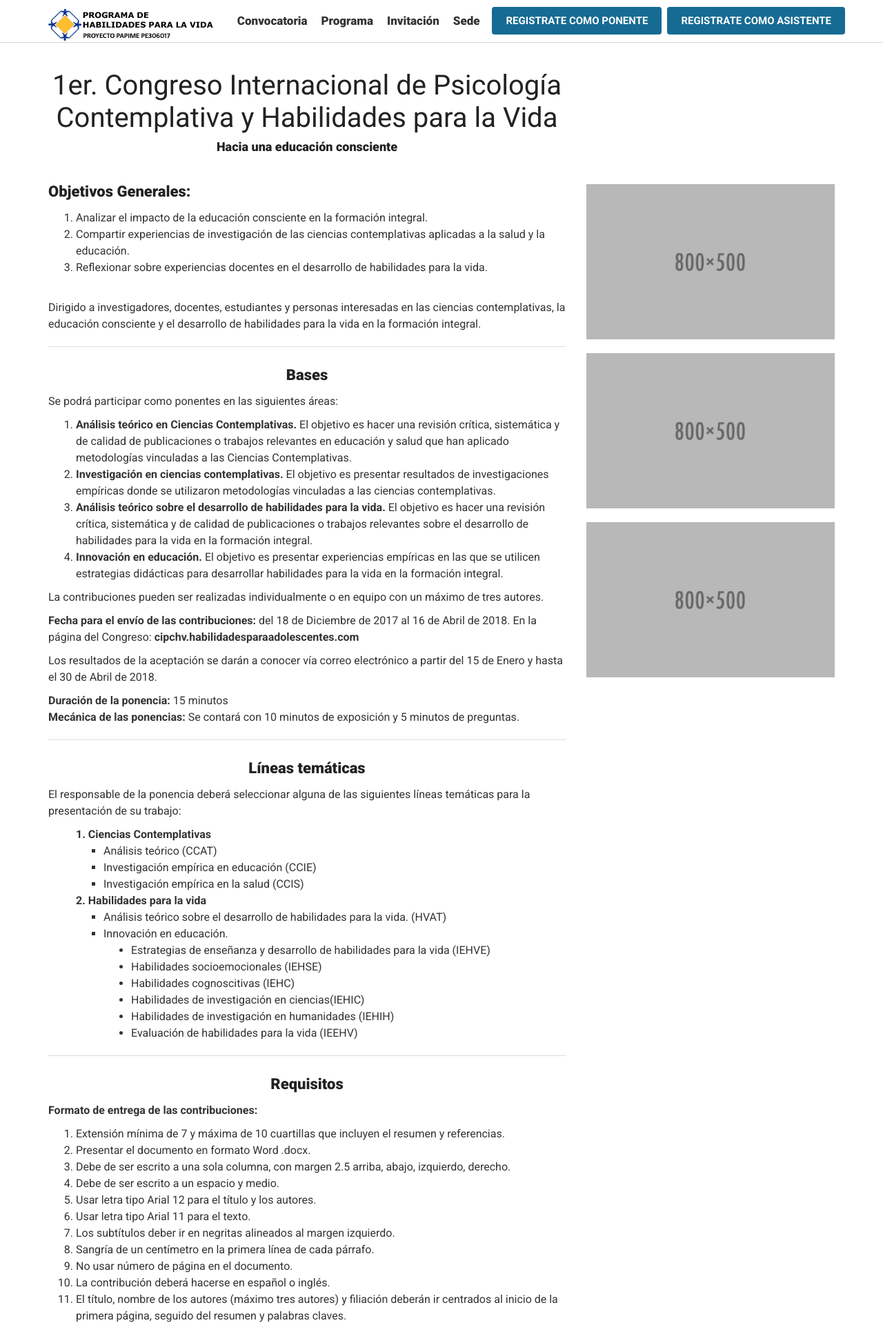
After one commit to adriansolanorobles/congreso, a Django app: page /convocatoria/ in a window 1280 px wide. The commit adds this page. Shown: the top 1921 px of the page at 69% size. Run offline with Django 3.2, Linux system fonts and the light colour scheme; some libraries are stand-ins or nearby versions.

Commit message:
primera version revisada

```diff
--- a/landing/forms.py
+++ b/landing/forms.py
@@ -19,7 +19,7 @@ class AsistentesForm( forms.ModelForm ):
 		}
 
 
-"""class PonentesForm( forms.ModelForm ):
+class PonentesForm( forms.ModelForm ):
 	class Meta:
 		model = ponentes
 		fields = ['titulo','a1_nombre', 'a1_apellido_paterno', 'a1_apellido_materno', 'a1_correo_electronico', 'a1_telefono', 'a1_institucion_de_procedencia', 'a2_nombre', 'a2_apellido_paterno', 'a2_apellido_materno', 'a3_nombre', 'a3_apellido_paterno', 'a3_apellido_materno', 'documento']
@@ -40,4 +40,3 @@ class AsistentesForm( forms.ModelForm ):
 			'documento' : forms.ClearableFileInput( attrs = {'class':'form-control', 'placeholder':'Documento'} ),
 
 		}
-		"""
--- a/landing/models.py
+++ b/landing/models.py
@@ -46,7 +46,7 @@ class ponentes(models.Model):
     a3_nombre = models.CharField(max_length=255)
     a3_apellido_paterno = models.CharField(max_length=255)
     a3_apellido_materno = models.CharField(max_length=255)
-    documentos = models.FileField(upload_to=content_file_name, null=True,blank=True)
+    documento = models.FileField(upload_to=content_file_name, null=True,blank=True)
 
     class Meta:
         ordering = ('titulo',)
--- a/landing/urls.py
+++ b/landing/urls.py
@@ -1,11 +1,12 @@
 from django.conf.urls import url, include
 
-from .views import index, acerca_de, asistentes_new#, ponentes_new
+from .views import index, convocatoria, asistentes_new, asistentes_create#, ponentes_new
 
 urlpatterns = [
 	url(r'^$', index, name='index'),
-	url(r'^acerca_de/$', acerca_de, name='acerca_de'),
+	url(r'^convocatoria/$', convocatoria, name='convocatoria'),
 	url(r'^asistentes_new/$', asistentes_new,name="asistentes_new"),
+	url(r'^asistentes/create/$', asistentes_create, name="asistentes_create"),
 #	url(r'^ponentes_new/$', ponentes_new,name="ponentes_new"),
 
 
--- a/landing/views.py
+++ b/landing/views.py
@@ -1,11 +1,13 @@
-from django.shortcuts import render
+from django.shortcuts import render,redirect,  get_object_or_404
+from django.http import HttpResponse, JsonResponse, HttpResponseRedirect
+
 from .forms import AsistentesForm
 # Create your views here.
 def index(request):
 	return render(request, 'landing/index.html')
 
-def acerca_de(request):
-	return render(request, 'landing/acerca_de.html')
+def convocatoria(request):
+	return render(request, 'landing/convocatoria.html')
 """
 def ponentes_new(request):
 	form = PonenteForm(request.POST or None)
@@ -14,3 +16,12 @@ def ponentes_new(request):
 def asistentes_new(request):
 	form = AsistentesForm(request.POST or None)
 	return render(request, 'landing/asistentes_new.html', {'form':form})
+
+def asistentes_create(request):
+
+	form = AsistentesForm(request.POST, request.FILES)
+	if request.method == 'POST':
+		if form.is_valid():
+			asistentes = form.save()
+
+	return redirect("landing:index")
--- a/templates/base.html
+++ b/templates/base.html
@@ -108,14 +108,14 @@
 						<nav id="navigation-menu" class="collapse navbar-collapse">
 							<ul class="nav navbar-nav navbar-right">
 
-								<li><a href="{% url 'landing:acerca_de'%}">Acerca de</a></li>
-								<li><a href="#schedule">Programa</a></li>
-								<li><a href="#speakers">Ponentes</a></li>
+								<li><a href="{% url 'landing:convocatoria'%}">Convocatoria</a></li>
+								<li><a href="">Programa</a></li>
+								<li><a href="">Invitación</a></li>
 
 
-								<li><a href="#contacts">Sede</a></li>
-								<li><a class="register-btn" href="">Regitrate como ponente</a></li>
-								<li><a class="register-btn" href="{% url 'landing:asistentes_new'%}">Regitrate como asistente</a></li>
+								<li><a href="">Sede</a></li>
+								<li><a class="register-btn" href="">Registrate como ponente</a></li>
+								<li><a class="register-btn" href="{% url 'landing:asistentes_new'%}">Registrate como asistente</a></li>
 
 							</ul>
 						</nav>  <!-- End Navigation Menu -->
@@ -141,13 +141,16 @@
 
 
 							<!-- Title -->
-							<h3 class="h3-thin">Patrocinadores</h3>
-							<!--p class="p-lg">Siéntase libre de comunicarse con nosotros a través de nuestras redes sociales</p-->
+							<h3 class="h3-thin">Unete a nuestra comunidad</h3>
+							<p class="p-lg">Siéntase libre de comunicarse con nosotros a través de nuestras redes sociales</p>
 
 							<!-- Social Links -->
 							<div id="footer-socials">
-								<img src="{% static 'images/logos_patrosinadores.png'%}">
 
+								<ul class="footer-icons clearfix">
+									<li><a class="foo-social ico-facebook" href="#"><i class="fa fa-facebook" aria-hidden="true"></i></a></li>
+									<li><a class="foo-social ico-twitter" href="mailto:cipchv@gmail.com"><i class="fa fa-envelope" aria-hidden="true"></i></a></li>
+								</ul>
 
 							</div>
 
--- a/templates/landing/asistentes_new.html
+++ b/templates/landing/asistentes_new.html
@@ -18,7 +18,8 @@
 						</div>
 					</div>
 
-					<form action="">
+					<form action="{%url 'landing:asistentes_create'%}" method="POST">
+						{% csrf_token %}
 					<div class="row">
 
  						<div class="col-sm-6">
--- /dev/null
+++ b/templates/landing/convocatoria.html
@@ -0,0 +1,519 @@
+
+{% extends 'base.html' %}
+{% load staticfiles %}
+
+{%block content%}
+
+<section id="about" class="wide-50 about-section division">
+				<div class="container">
+
+
+					<!-- ABOUT TTITLE -->
+					<div class="row m-bottom-30">
+						<div class="col-md-8 about-title">
+
+							<!-- Title -->
+
+
+							<h3 class="h3-thin text-center">
+								1er. Congreso Internacional de Psicología Contemplativa y Habilidades para la Vida
+
+							</h3>
+							<h4 class="h4-thin text-center">Hacia una educación consciente</h4>
+
+
+
+						</div>
+					</div>
+
+
+					<div class="row">
+
+						<div
+						<!-- ABOUT TEXT -->
+						<div class="col-md-12 col-lg-8 about-txt m-bottom-50">
+
+
+							<!-- TEXT BLOCK #1 -->
+							<div class="about-txt-block p-bottom-10 m-bottom-30 b-bottom">
+
+								<!-- Title -->
+								<h4 class="h4-lg">Objetivos Generales:</h4>
+
+
+
+								<ol>
+									<li>
+										Analizar el impacto de la educación consciente en la formación integral.
+									</li>
+									<li>
+										Compartir experiencias de investigación de las ciencias contemplativas aplicadas a la salud y la educación.
+									</li>
+									<li>
+										Reflexionar sobre experiencias docentes en el desarrollo de habilidades para la vida.
+									</li>
+
+								</ol>
+								<br>
+								<p>
+									Dirigido a investigadores, docentes, estudiantes y personas interesadas en las ciencias contemplativas, la educación consciente y el desarrollo de habilidades para la vida en la formación integral.
+								</p>
+							</div>
+							<div class="about-txt-block p-bottom-10 m-bottom-30 b-bottom">
+								<h4 class="h4-lg text-center">Bases</h4>
+
+								<p>
+									Se podrá participar como ponentes en las siguientes áreas:
+								</p>
+
+								<ol>
+									<li>
+										<b>Análisis teórico en Ciencias Contemplativas.</b> El objetivo es hacer una revisión crítica, sistemática y de calidad de publicaciones o trabajos relevantes en educación y salud que han aplicado metodologías vinculadas a las Ciencias Contemplativas.
+									</li>
+									<li>
+										<b>Investigación en ciencias contemplativas.</b> El objetivo es presentar resultados de investigaciones empíricas donde se utilizaron metodologías vinculadas a las ciencias contemplativas.
+									</li>
+									<li>
+										<b>Análisis teórico sobre el desarrollo de habilidades para la vida.</b> El objetivo es hacer una revisión crítica, sistemática y de calidad de publicaciones o trabajos relevantes sobre el desarrollo de habilidades para la vida en la formación integral.
+
+									</li>
+									<li>
+										<b>Innovación en educación.</b> El objetivo es presentar experiencias empíricas en las que se utilicen estrategias didácticas para desarrollar habilidades para la vida en la formación integral.
+									</li>
+
+								</ol>
+								<p>
+									La contribuciones pueden ser realizadas individualmente o en equipo con un máximo de tres autores.
+								</p>
+								<p>
+									<b>Fecha para el envío de las contribuciones:</b> del 18 de Diciembre de 2017 al 16 de Abril de 2018. En la página del Congreso: <b>cipchv.habilidadesparaadolescentes.com</b>
+								</p>
+								<p>
+									Los resultados de la aceptación se darán a conocer vía correo electrónico a partir del 15 de Enero y hasta el 30 de Abril de 2018.
+								</p>
+								<p>
+									<b>Duración de la ponencia:</b> 15 minutos<br>
+									<b>Mecánica de las ponencias:</b> Se contará con 10 minutos de exposición y 5 minutos de preguntas.
+								</p>
+							</div>
+							<div class="about-txt-block p-bottom-10 m-bottom-30 b-bottom">
+								<h4 class="h4-lg text-center">Líneas temáticas</h4>
+								<p>
+									El responsable de la ponencia deberá seleccionar alguna de las siguientes líneas temáticas para la presentación de su trabajo:
+								</p>
+								<ol>
+									<li style="list-style-type:none"><b>1. Ciencias Contemplativas</b></li>
+									<li style="list-style-type:none">
+										<ol style="list-style-type:square">
+											<li>
+												Análisis teórico (CCAT)
+
+											</li>
+											<li>
+												Investigación empírica en educación (CCIE)
+
+											</li>
+											<li>
+												Investigación empírica en la salud (CCIS)
+
+											</li>
+
+										</ol>
+									</li>
+									<li style="list-style-type:none"><b>2. Habilidades para la vida</b> </li>
+									<li style="list-style-type:none">
+										<ol style="list-style-type:square">
+											<li>
+												Análisis teórico sobre el desarrollo de habilidades para la vida. (HVAT)
+											</li>
+											<li>
+												Innovación en educación.
+
+											</li>
+											<li style="list-style-type:none">
+												<ol style="list-style-type:disc">
+													<li>
+														Estrategias de enseñanza y desarrollo de habilidades para la vida (IEHVE)
+													</li>
+													<li>
+														Habilidades socioemocionales (IEHSE)
+
+													</li>
+													<li>
+														Habilidades cognoscitivas (IEHC)
+
+													</li>
+													<li>
+														Habilidades de investigación en ciencias(IEHIC)
+
+													</li>
+													<li>
+														Habilidades de investigación en humanidades (IEHIH)
+
+													</li>
+													<li>
+														Evaluación de habilidades para la vida (IEEHV)
+													</li>
+												</ol>
+											</li>
+										</ol>
+									</li>
+								</ol>
+							</div>
+							<div class="about-txt-block p-bottom-10 m-bottom-30 b-bottom">
+								<h4 class="h4-lg text-center">Requisitos</h4>
+								<p>
+									<b>
+										Formato de entrega de las contribuciones:
+
+									</b>
+								</p>
+								<ol>
+									<li>
+										Extensión  mínima de 7 y máxima de 10 cuartillas que incluyen el resumen y referencias.
+									</li>
+									<li>
+										Presentar el documento en formato Word .docx.
+									</li>
+									<li>
+										Debe de ser escrito a una sola columna, con margen 2.5 arriba, abajo, izquierdo, derecho.
+									</li>
+									<li>
+										Debe de ser escrito a un espacio y medio.
+									</li>
+									<li>
+										Usar letra tipo Arial 12 para el título y los autores.
+									</li>
+									<li>
+										Usar letra tipo Arial 11 para el texto.
+									</li>
+									<li>
+										Los subtítulos deber ir en negritas alineados al margen izquierdo.
+									</li>
+									<li>
+										Sangría de un centímetro en la primera línea de cada párrafo.
+									</li>
+									<li>
+										No usar número de página en el documento.
+									</li>
+									<li>
+										La contribución deberá hacerse en español o inglés.
+									</li>
+									<li>
+										El título, nombre de los autores (máximo tres autores) y filiación deberán ir centrados al inicio de la primera página, seguido del resumen y palabras claves.
+									</li>
+
+
+								</ol>
+								<p>
+									<b>Acerca del nombre del archivo:</b>
+
+								</p>
+								<ol>
+									<li>
+										Debe de ser enviado por el primer autor con su apellido paterno e inicial de su(s) nombre (s) y la clave de la línea temática elegida por ejemplo: Martínez_JC_(HVAT)
+									</li>
+									<li>
+										Si la contribución incluye imágenes, fotografías y/o tablas, deberán incluirse en el texto.
+									</li>
+
+
+
+								</ol>
+								<p>
+									<b>Tipos de contribuciones y secciones a desarrollar</b>
+
+								</p>
+								<ol>
+									<li style="list-style-type:none">
+										<b>1. Análisis teórico:</b>
+									</li>
+									<li style="list-style-type:none">
+										<ol style="list-style-type:square">
+											<li>
+												El resumen  entre 150 y 200 palabras.
+											</li>
+											<li>
+												Palabras clave: entre 2 y 5.
+
+
+											</li>
+											<li>
+												Introducción
+											</li>
+											<li>
+												Objetivo
+
+											</li>
+											<li>
+												Desarrollo
+											</li>
+											<li>
+												Conclusiones
+
+											</li>
+											<li>
+												Referencias en formato APA
+											</li>
+										</ol>
+									</li>
+								</ol>
+
+								<ol>
+									<li style="list-style-type:none">
+										<b>2. Investigación empírica:</b>
+									</li>
+									<li style="list-style-type:none">
+										<ol style="list-style-type:square">
+											<li>
+												El resumen  entre 150 y 200 palabras.
+											</li>
+											<li>
+												Palabras clave: entre 2 y 5.
+
+
+											</li>
+											<li>
+												Introducción
+											</li>
+											<li>
+												Objetivo
+
+											</li>
+											<li>
+												Método
+											</li>
+											<li>
+												Resultados
+
+											</li>
+											<li>
+												Discusión
+											</li>
+											<li>
+												Referencias en formato APA
+											</li>
+										</ol>
+									</li>
+								</ol>
+								<ol>
+									<li style="list-style-type:none">
+										<b>3. Innovación educativa:</b>
+									</li>
+									<li style="list-style-type:none">
+										<ol style="list-style-type:square">
+											<li>
+												El resumen  entre 150 y 200 palabras.
+											</li>
+											<li>
+												Palabras clave: entre 2 y 5.
+
+
+											</li>
+											<li>
+												Introducción
+											</li>
+											<li>
+												Objetivos
+
+											</li>
+											<li>
+												Estrategias y Técnicas
+											</li>
+											<li>
+												Procedimientos para desarrollar la innovación
+
+											</li>
+											<li>
+												Técnicas de evaluación.
+											</li>
+											<li>
+												Resultados (cualitativos o cuantitativos).
+											</li>
+											<li>
+												Conclusión
+											</li>
+											<li>
+												Referencias en formato APA
+											</li>
+										</ol>
+									</li>
+								</ol>
+							</div>
+							<div class="about-txt-block p-bottom-10 m-bottom-30 b-bottom">
+								<h4 class="h4-lg text-center">
+									Criterios de calidad
+								</h4>
+								<ol>
+									<li>
+										<b>Rigor científico y académico.</b>
+										<br>
+										Los trabajos presentados deben fundamentarse conceptualmente (con referencias actualizadas de los últimos diez años) y correspondientes la temática que se está manejando, incluyendo datos que sustenten las afirmaciones. Las conclusiones deben ser resultado del análisis profundo de los datos aportados.
+									</li>
+									<li>
+										<b>Estructura y coherencia del texto. </b>
+										<br>
+										El texto debe cumplir con las indicaciones de esta convocatoria, cuidar la redacción y ortografía, cumplir con el formato establecido en los requisitos.
+									</li>
+								</ol>
+							</div>
+							<div class="about-txt-block p-bottom-10 m-bottom-30 b-bottom">
+								<h4 class="h4-lg text-center">
+									Comité Científico
+								</h4>
+
+								<p>
+									El principal objetivo del Comité Científico del CIPCHV es evaluar la calidad de las contribuciones a través de:
+								</p>
+
+
+								<ol style="list-style-type:square">
+									<li>
+										Convocatoria. El Comité Organizador del Congreso desarrolla la convocatoria para recibir contribuciones al Congreso.
+
+									</li>
+									<li>
+										El Comité Científico con amplia experiencia en ciencias contemplativas, educación y salud seleccionará las contribuciones recibidas.
+
+									</li>
+								</ol>
+								<p>
+									Cada contribución recibida tendrá 2 evaluaciones para determinar si el trabajo es aceptado y publicado en las memorias.
+
+
+
+
+								</p>
+								<p>
+									<b>
+										Se premiará a los dos mejores artículos en las siguientes categorías: análisis teórico, investigación empírica e innovación educativa con su publicación en una revista indexadas de la Facultad de Psicología, del Plantel 8, Miguel E. Schulz y del Colegio de Ciencias y Humanidades.
+									</b>
+								</p>
+								<p>
+									Los resultados de la premiación serán inapelables y se darán a conocer en la clausura del evento.
+								</p>
+							</div>
+							<div class="about-txt-block p-bottom-10 m-bottom-30 b-bottom">
+								<h4 class="h4-lg text-center">
+									Aspectos Generales
+								</h4>
+
+								<ol>
+									<li>
+										El Encuentro y el  Congreso <b>son totalmente gratuitos.</b>
+
+									</li>
+									<li>
+										Se deberá hacer un registro electrónico en la página cipchv.habilidadesparaadolescentes.com ya sea como asistente y/o ponente a partir del 18 de Diciembre de 2017.
+									</li>
+									<li>
+										Las Instituciones responsables emitirán las constancias de participación como ponente y/o asistente. Las constancias de asistentes serán digitales y se enviarán vía correo electrónico.
+
+									</li>
+									<li>
+										Los trabajos pasarán a formar parte al acervo cultural de la Facultad de Psicología, de la Escuela Nacional Preparatoria y del Colegio de Ciencias y Humanidades de la UNAM.
+									</li>
+									<li>
+
+											Los autores cederán los derechos para su publicación en las memorias y en las revistas.
+									</li>
+								</ol>
+
+								<p>
+									<b>Dudas y aclaraciones comunicarse al correo: cipchv@gmail.com</b>
+
+								</p>
+								<p class="text-center">
+									<b>
+									ATENTAMENTE
+									</b>
+								</p>
+								<p class="text-center">
+									<b>
+									Comité organizador
+									</b>
+								</p>
+
+							</div>
+
+
+
+
+
+						</div>
+						<!-- ABOUT IMAGES -->
+						<div class="col-md-12 col-lg-4 m-bottom-50">
+
+
+							<!-- Image #1 -->
+							<div class="about-image m-bottom-20">
+								<div class="hover-overlay">
+
+									<!-- Image Link -->
+									<img class="img-responsive" src="http://dsathemes.com/html/eventry/files/images/thumbs/about-1.jpg" alt="about-image"/>
+
+									<!-- Image Zoom -->
+									<a class="image-link" href="http://dsathemes.com/html/eventry/files/images/thumbs/about-1.jpg" title="Nemo ipsam egestas volute fugit dolores quaerat">
+										<div class="item-overlay"></div>
+									</a>
+
+								</div>
+							</div>
+
+
+							<!-- Image #2 -->
+							<div class="about-image m-bottom-20">
+								<div class="hover-overlay">
+
+									<!-- Image Link -->
+									<img class="img-responsive" src="http://dsathemes.com/html/eventry/files/images/thumbs/about-2.jpg" alt="about-image"/>
+
+									<!-- Image Zoom -->
+									<a class="image-link" href="http://dsathemes.com/html/eventry/files/images/thumbs/about-2.jpg" title="Nemo ipsam egestas volute fugit dolores quaerat">
+										<div class="item-overlay"></div>
+									</a>
+
+								</div>
+							</div>
+
+
+							<!-- Image #3 -->
+							<div class="about-image">
+								<div class="hover-overlay">
+
+									<!-- Image Link -->
+									<img class="img-responsive" src="http://dsathemes.com/html/eventry/files/images/thumbs/about-3.jpg" alt="about-image"/>
+
+									<!-- Image Zoom -->
+									<a class="image-link" href="http://dsathemes.com/html/eventry/files/images/thumbs/about-3.jpg" title="Nemo ipsam egestas volute fugit dolores quaerat">
+										<div class="item-overlay"></div>
+									</a>
+
+								</div>
+							</div>
+
+
+						</div>
+
+
+
+
+					</div> 	   <!-- End row -->
+				</div>	   <!-- End container -->
+			</section>	<!-- END ABOUT -->
+
+{%endblock%}
+{%block extrajs%}
+<script type="text/javascript">
+
+	$(document).ready(function() {
+
+	$(".header .navbar.navbar-fixed-top").addClass("scroll");
+
+	});
+
+</script>
+
+
+
+{%endblock%}
```
Also changed, not shown: templates/landing/acerca_de.html (deleted, +0 -132 lines), landing/migrations/0003_auto_20171217_2235.py (added), static/images/banner_ph.png, static/images/banner_ph_white.png.
